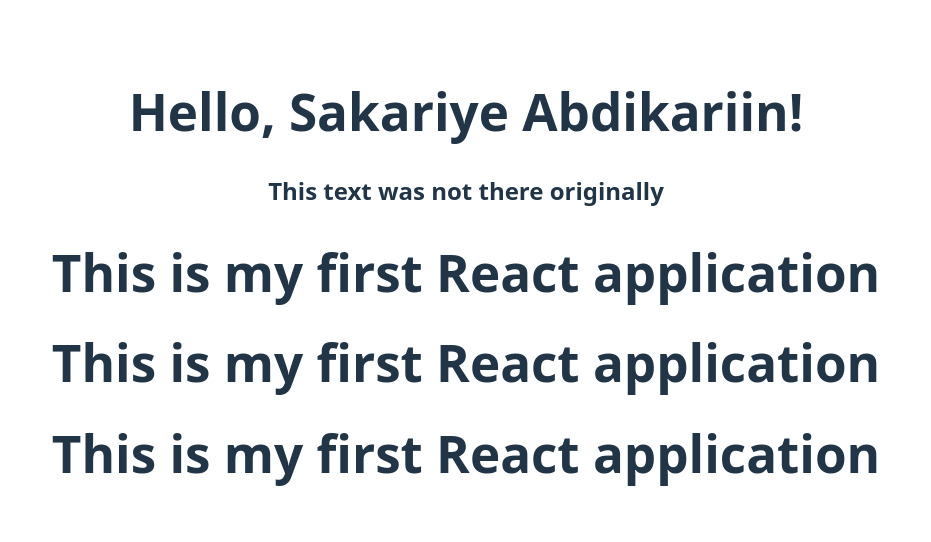
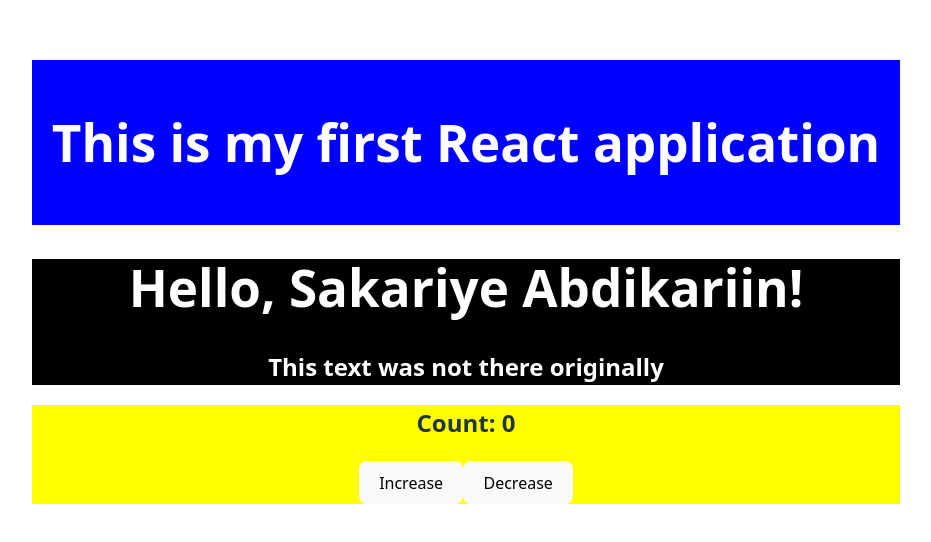
Before and after one commit to ZakariyaAbdikariin/Sakariye-react-app, a React (Vite) app: page / in a window 1280 px wide. Shown: the part 118-660 px from the top of the page, without its empty margins (174-1105 px from the left). Built offline with nearby package versions, Linux system fonts and the light colour scheme.

Commit message:
I added a Counter component using useState with increase and decrease buttons

```diff
--- a/src/App.jsx
+++ b/src/App.jsx
@@ -1,14 +1,15 @@
 import "./App.css";
+import Counter from "./components/Counter";
 import Greeting from "./components/Greeting";
 import Header from "./components/Header";
 
 function App() {
   return (
     <>
+      <Header />
       <Greeting name="Sakariye" surname="Abdikariin" />
-      <Header />
-      <Header />
-      <Header />
+
+      <Counter />
     </>
   );
 }
--- /dev/null
+++ b/src/components/Counter.jsx
@@ -0,0 +1,15 @@
+import { useState } from "react";
+
+function Counter() {
+  const [count, setCount] = useState(0); // initial value = 0
+
+  return (
+    <div style={{backgroundColor:"yellow"}}>
+      <h2>Count: {count}</h2>
+
+      <button onClick={() => setCount(count + 1)}>Increase</button>
+      <button onClick={() => setCount(count - 1)}>Decrease</button>
+    </div>
+  );
+}
+ export default Counter;
--- a/src/components/Greeting.jsx
+++ b/src/components/Greeting.jsx
@@ -2,12 +2,12 @@
 
 function Greeting(props) {
   return (
-    <>
+    <div style={{ backgroundColor: "black", color: "white" }}>
       <h1>
         Hello, {props.name} {props.surname}!
       </h1>
       <h2>This text was not there originally</h2>
-    </>
+    </div>
   );
 }
 
--- a/src/components/Header.jsx
+++ b/src/components/Header.jsx
@@ -2,7 +2,7 @@
 
 const Header = () => {
   return (
-    <div>
+    <div style={{ backgroundColor: "blue", color: "white", padding: "20px" }}>
       <h1>This is my first React application</h1>
     </div>
   );
```
